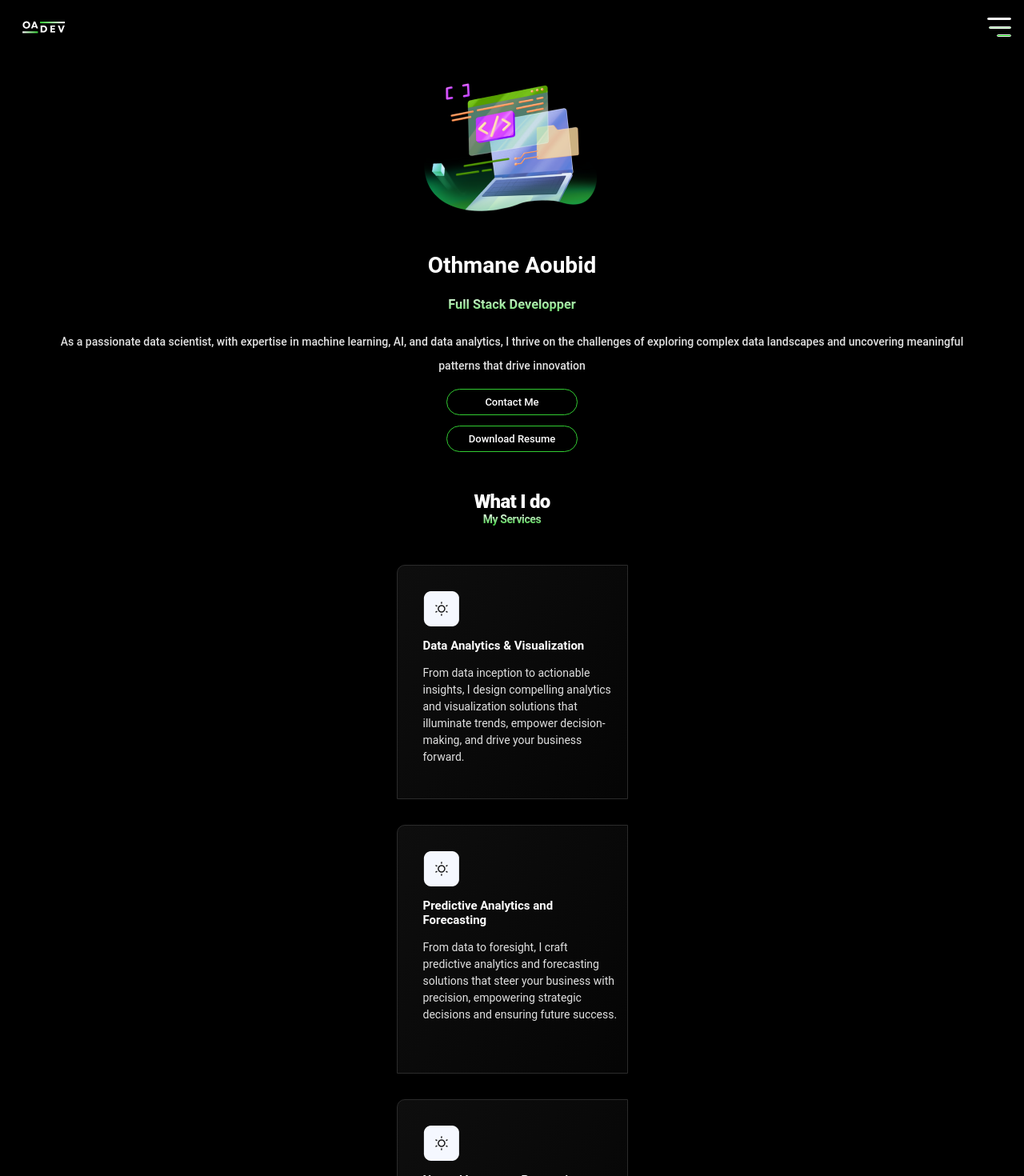
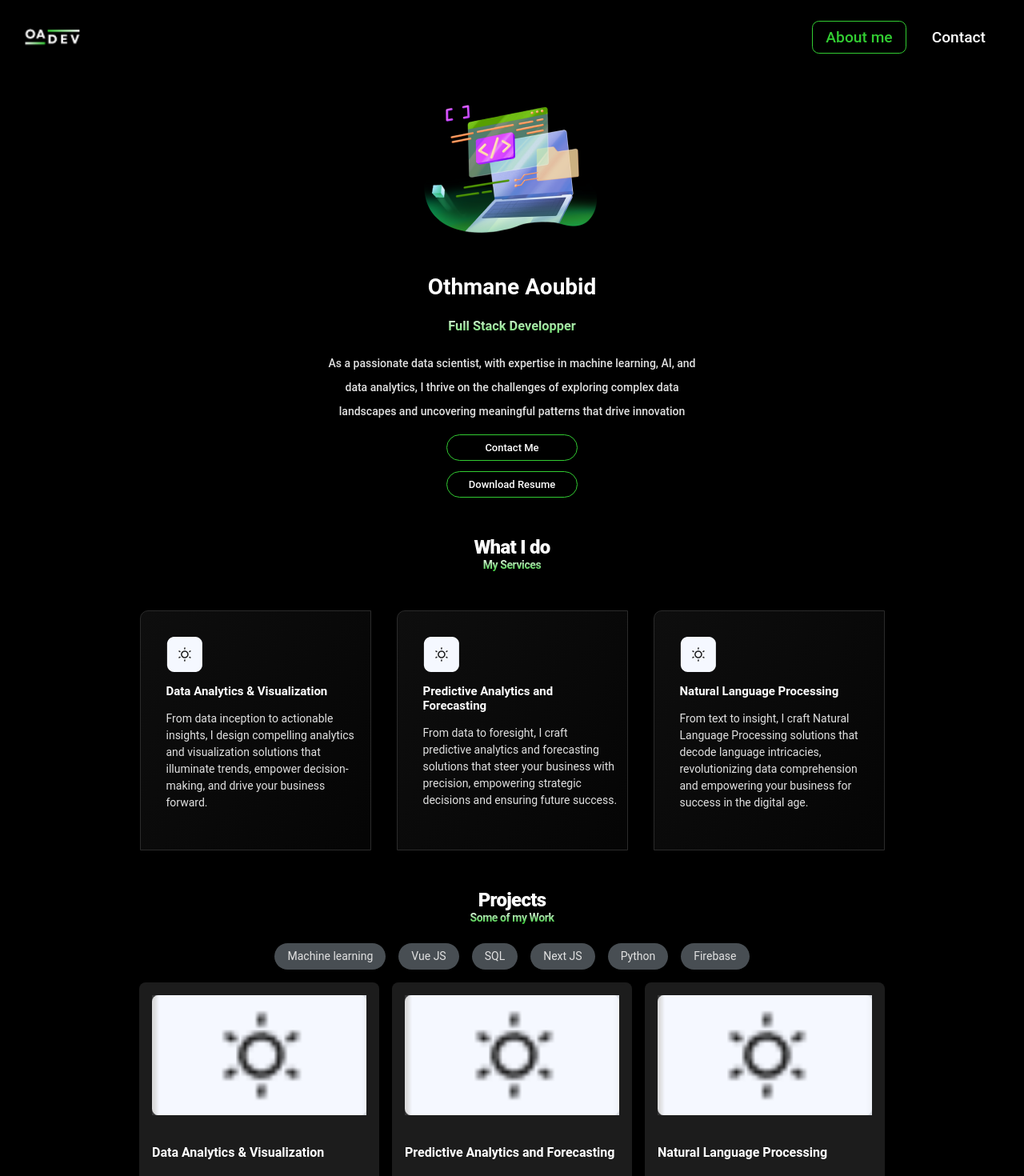
Before and after one commit to Othmane-aoubid/othmane_aoubid_portfolio, a Vue app: page / in a window 1280 px wide. Shown: the top 1470 px of the page at 80% size. Built offline with nearby package versions, Linux system fonts and the light colour scheme.

Commit message:
added media query to the components

```diff
--- a/src/components/GetInTouch.vue
+++ b/src/components/GetInTouch.vue
@@ -1,7 +1,7 @@
 <template>
   <div class="get--in-touch--form--container">
     <h3>Get In Touch <span class="glowing--effect">Lets work together</span></h3>
-    <form @submit.prevent="validateForm">
+    <form class="form" @submit.prevent="validateForm">
       <div class="input-group">
         <input type="text" v-model="form.lastName" placeholder="Last Name" />
         <input type="text" v-model="form.firstName" placeholder="First Name" />
@@ -108,6 +108,7 @@ export default {
   display: flex;
   flex-direction: column;
   background-color: #222;
+  padding: 1rem;
 }
 
 .input-group {
@@ -150,4 +151,11 @@ button:hover {
   color: red;
   text-align: center;
 }
+
+@media (min-width: 1280px){
+  .form{
+    width: 80%;
+    margin-inline: auto;
+  }
+}
 </style>
--- a/src/components/HeaderVue.vue
+++ b/src/components/HeaderVue.vue
@@ -158,4 +158,39 @@ export default {
     display: block;
   }
 }
+/* Media query for 1280px and larger screens */
+@media (min-width: 1280px) {
+  .hamburger--menu {
+    display: none; /* Hide hamburger menu on large screens */
+  }
+  .logo{
+    width: 100px !important;
+    height: 50px;
+    padding: 0 !important;
+  }
+  .logo img {
+    max-width: 100%; /* Ensure the image doesn't exceed the container's width */
+    max-height: 100%; /* Ensure the image doesn't exceed the container's height */
+    width: 100%; /* Maintain aspect ratio */
+    height: auto; /* Maintain aspect ratio */
+    object-fit: contain; /* Ensure the entire image is visible */
+    object-position: center; /* Center the image within the container */
+  }
+  .menu {
+    display: flex; /* Always display menu on large screens */
+    position: static; /* Remove absolute positioning */
+    width: auto; /* Adjust width as needed */
+    height: auto; /* Adjust height as needed */
+    top: auto; /* Remove top positioning */
+    right: auto; /* Remove right positioning */
+    background-color: transparent; /* Adjust background color */
+    flex-direction: row; /* Arrange items horizontally */
+  }
+  .menu--container ul {
+    flex-direction: row; /* Arrange menu items horizontally */
+  }
+  .menu--container li {
+    margin: 0 1rem; /* Adjust margin for horizontal layout */
+  }
+}
 </style>
--- a/src/components/HeroVue.vue
+++ b/src/components/HeroVue.vue
@@ -81,4 +81,11 @@ export default {};
   background-color: #32cd32;
   color: #000000 ;
 }
+/* Media query for 1280px and larger screens */
+@media (min-width: 1280px){
+  .hero--section--paragraph{
+    width: 40%;
+    margin-inline: auto;
+  }
+}
 </style>
--- a/src/components/MyProjects.vue
+++ b/src/components/MyProjects.vue
@@ -200,4 +200,14 @@ export default {
   font-weight: 400;
   line-height: 16.41px;
 }
+
+@media (min-width: 1280px){
+  .projects{
+    display: flex;
+    justify-content: center;
+    align-items: center;
+    flex-wrap: wrap;
+    gap: 1rem;
+  }
+}
 </style>
--- a/src/components/WhatIdDo.vue
+++ b/src/components/WhatIdDo.vue
@@ -121,4 +121,14 @@ export default {
   width: 243px;
   height: 121px;
 }
+
+/* Media query for 1280px and larger screens */
+@media (min-width: 1280px){
+  .card--container {
+    flex-direction: row;
+  }
+  .card {
+    height: 300px;
+  }
+}
 </style>
```
